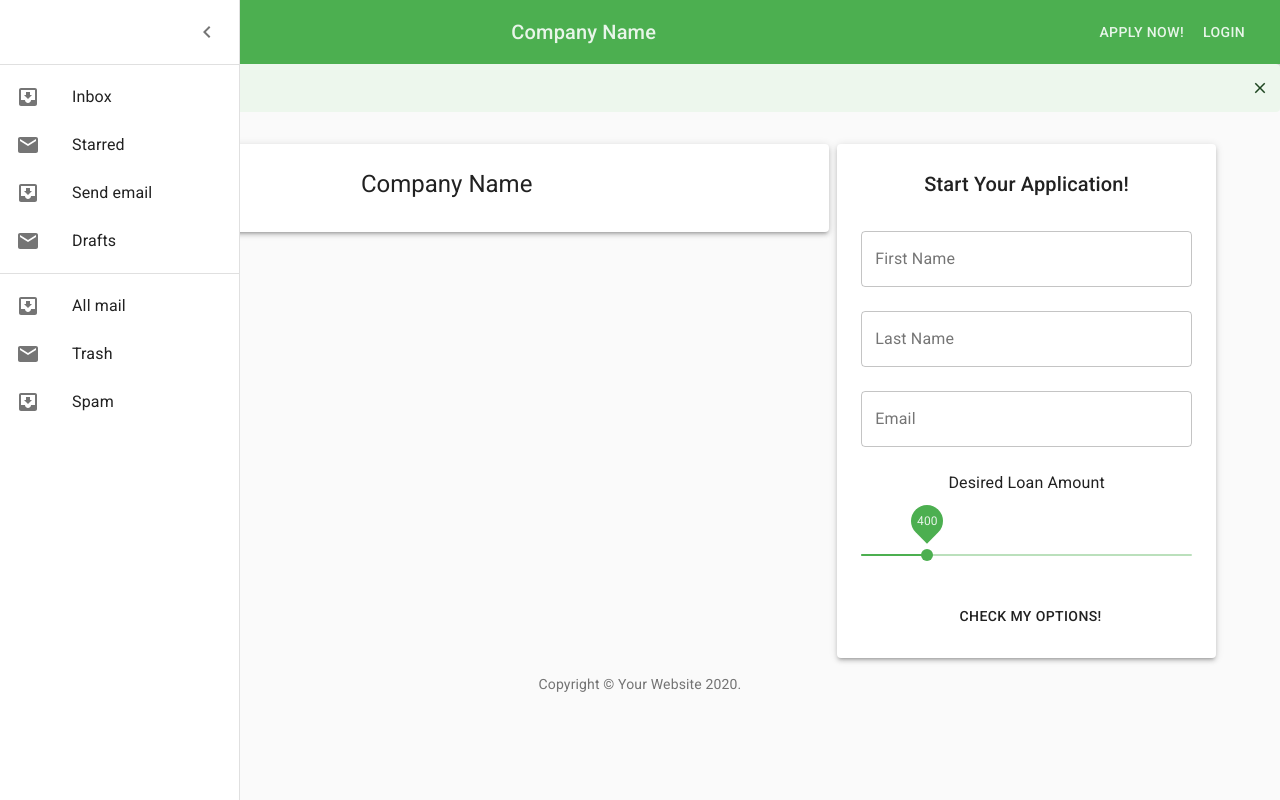
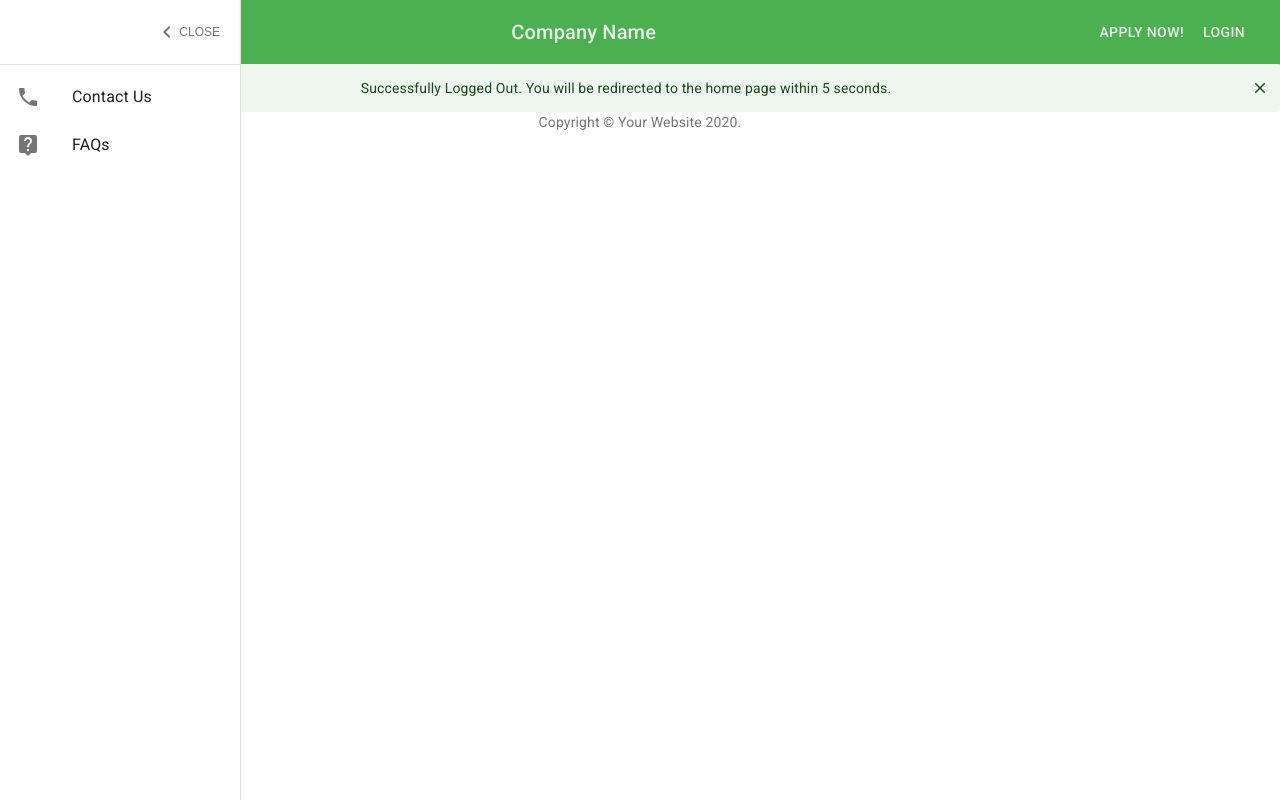
Before and after one commit to Hugens25/PaydayLoanSite, a React (Create React App) app: page /logout in a window 1280 px wide. Both pictures are taken after a click on the button 36 px from the left and 32 px from the top of the page. Built offline with nearby package versions, Linux system fonts and the light colour scheme; the HTML template or start-up script is replaced by a standard one.

Commit message:
changed logout logic, modified sidenav logic

```diff
--- a/src/components/UserPages/HomePage.js
+++ b/src/components/UserPages/HomePage.js
@@ -1,5 +1,5 @@
 import React, { useEffect, useState, Fragment } from 'react';
-import { Link } from 'react-router-dom';
+import { Link, Redirect } from 'react-router-dom';
 import { makeStyles } from '@material-ui/core/styles';
 import Paper from '@material-ui/core/Paper';
 import CssBaseline from '@material-ui/core/CssBaseline';
--- a/src/components/UserPages/Logout.js
+++ b/src/components/UserPages/Logout.js
@@ -1,5 +1,5 @@
 import React, { useEffect, useState } from 'react';
-import { Redirect } from 'react-router-dom';
+import { Redirect, Link, useHistory } from 'react-router-dom';
 import { makeStyles } from '@material-ui/core/styles';
 import Alert from '@material-ui/lab/Alert';
 import IconButton from '@material-ui/core/IconButton';
@@ -41,17 +41,27 @@ const useStyles = makeStyles((theme) => ({
         '& > * + *': {
           marginTop: theme.spacing(2),
         },
+        // display: 'flex',
+        // justifyContent: 'center'
+
       },
   }));
 
 export default function Logout(props) {
 
-  const {userInfo, setUserInfo, applicantInfo, setApplicantInfo } = props
+  const {userInfo, setUserInfo, applicantInfo, setApplicantInfo, setLoginAttempts } = props
   const [open, setOpen] = useState(true);
+  const history = useHistory();
 
   const handleLogOut = () => {
     setUserInfo({"isLoggedIn":false})
     setApplicantInfo({})
+    setLoginAttempts(1)
+    handleRemoveLogOutBanner()
+  }
+
+  const handleRemoveLogOutBanner = () => {
+    setTimeout(() => {setOpen(false); history.push('/')}, 4000)
   }
 
   useEffect(() => {
@@ -78,11 +88,11 @@ export default function Logout(props) {
             </IconButton>
           }
         >
-          Successfully Logged Out.
+          <div style={{width:'90vw'}}>Successfully Logged Out. You will be redirected to the home page within 5 seconds.</div>
         </Alert>
       </Collapse>
-      <LandingPage userInfo={userInfo} setUserInfo={setUserInfo} applicantInfo={applicantInfo} setApplicantInfo={setApplicantInfo} />
-      {!open && <Redirect to="/" />}
+      {/* <LandingPage userInfo={userInfo} setUserInfo={setUserInfo} applicantInfo={applicantInfo} setApplicantInfo={setApplicantInfo} setApplicantInfo={setApplicantInfo} setLoginAttempts={setLoginAttempts} /> */}
+      {/* {!open && <Redirect to="/" />} */}
     </div>
   );
 }
--- a/src/components/layout/Header.js
+++ b/src/components/layout/Header.js
@@ -75,11 +75,11 @@ export default function Navbar() {
             {userInfo.isLoggedIn && <StyledButton ><Link style={{ textDecoration: 'none', color: '#e8f5e9' }} to="/logout">LOGOUT</Link></StyledButton>}
           </Toolbar>
         </AppBar>
-        {isHambugerMenuOpen && <SideNav isHambugerMenuOpen={isHambugerMenuOpen} setIsHamburgerMenuOpen={setIsHamburgerMenuOpen}/>}
+        {isHambugerMenuOpen && <SideNav userInfo={userInfo} isHambugerMenuOpen={isHambugerMenuOpen} setIsHamburgerMenuOpen={setIsHamburgerMenuOpen}/>}
           <Route exact path="/" render={(props) => <LandingPage userInfo={userInfo} setUserInfo={setUserInfo} applicantInfo={applicantInfo} setApplicantInfo={setApplicantInfo} />}/>
           <Route path="/apply" render={(props) => <Apply userInfo={userInfo} setUserInfo={setUserInfo} applicantInfo={applicantInfo} setApplicantInfo={setApplicantInfo} />}/>
-          <Route path="/login" render={(props) => <Login userInfo={userInfo} setUserInfo={setUserInfo} />}/>
-          <Route path="/logout" render={(props) => <Logout userInfo={userInfo} setUserInfo={setUserInfo} applicantInfo={applicantInfo} setApplicantInfo={setApplicantInfo} />}/>
+          <Route path="/login" render={(props) => <Login userInfo={userInfo} setUserInfo={setUserInfo} maximumLoginAttemptsReached={maximumLoginAttemptsReached} setMaximumLoginAttemptsReached={setMaximumLoginAttemptsReached} loginAttempts={loginAttempts} setLoginAttempts={setLoginAttempts}/>}/>
+          <Route path="/logout" render={(props) => <Logout userInfo={userInfo} setUserInfo={setUserInfo} applicantInfo={applicantInfo} setApplicantInfo={setApplicantInfo} setLoginAttempts={setLoginAttempts}/>}/>
           <Route path="/home" render={(props) => <HomePage userInfo={userInfo} setUserInfo={setUserInfo} />}/>
           <Route path="/settings" render={(props) => <Settings userInfo={userInfo} setUserInfo={setUserInfo} />}/>
         </div>
--- a/src/components/layout/SideNav.js
+++ b/src/components/layout/SideNav.js
@@ -8,8 +8,14 @@ import ChevronLeftIcon from '@material-ui/icons/ChevronLeft';
 import ListItem from '@material-ui/core/ListItem';
 import ListItemIcon from '@material-ui/core/ListItemIcon';
 import ListItemText from '@material-ui/core/ListItemText';
-import InboxIcon from '@material-ui/icons/MoveToInbox';
-import MailIcon from '@material-ui/icons/Mail';
+import EmailIcon from '@material-ui/icons/Email';
+import DescriptionIcon from '@material-ui/icons/Description';
+import LiveHelpIcon from '@material-ui/icons/LiveHelp';
+import PhoneIcon from '@material-ui/icons/Phone';
+import SettingsIcon from '@material-ui/icons/Settings';
+import FolderIcon from '@material-ui/icons/Folder';
+import LibraryBooksIcon from '@material-ui/icons/LibraryBooks';
+import MonetizationOnIcon from '@material-ui/icons/MonetizationOn';
 
 const drawerWidth = 240;
 
@@ -34,10 +40,20 @@ const useStyles = makeStyles((theme) => ({
   },
 }));
 
+function NavListItem(props){
+    const {item} = props;
+    return (
+        <ListItem button key={item.text}>
+            <ListItemIcon>{item.icon}</ListItemIcon>
+            <ListItemText primary={item.text} />
+        </ListItem>
+    )
+}
+
 export default function PersistentDrawerLeft(props) {
   const classes = useStyles();
 
-  const {isHambugerMenuOpen, setIsHamburgerMenuOpen} = props;
+  const {isHambugerMenuOpen, setIsHamburgerMenuOpen, userInfo} = props;
 
   return (
     <div className={classes.root}>
@@ -52,25 +68,27 @@ export default function PersistentDrawerLeft(props) {
       >
         <div className={classes.drawerHeader}>
           <IconButton onClick={() => {setIsHamburgerMenuOpen(!isHambugerMenuOpen)}}>
-            <ChevronLeftIcon />
+            <ChevronLeftIcon /> <p style={{fontSize: '0.75rem'}}>CLOSE</p>
           </IconButton>
         </div>
         <Divider />
         <List>
-          {['Inbox', 'Starred', 'Send email', 'Drafts'].map((text, index) => (
-            <ListItem button key={text}>
-              <ListItemIcon>{index % 2 === 0 ? <InboxIcon /> : <MailIcon />}</ListItemIcon>
-              <ListItemText primary={text} />
-            </ListItem>
-          ))}
-        </List>
-        <Divider />
-        <List>
-          {['All mail', 'Trash', 'Spam'].map((text, index) => (
-            <ListItem button key={text}>
-              <ListItemIcon>{index % 2 === 0 ? <InboxIcon /> : <MailIcon />}</ListItemIcon>
-              <ListItemText primary={text} />
-            </ListItem>
+          {[
+              {text:'Account Summary', icon: <MonetizationOnIcon />, needsLogin:true},
+              {text:'Account Details', icon: <LibraryBooksIcon />, needsLogin:true},
+              {text:'Messages', icon: <EmailIcon />, needsLogin:true},
+              {text:'Documents', icon:<DescriptionIcon />, needsLogin:true},
+              {text:'Contact Us', icon:<PhoneIcon />, needsLogin:false},
+              {text:'FAQs', icon: <LiveHelpIcon />, needsLogin:false},
+              {text:'Settings', icon:<SettingsIcon />, needsLogin:true}
+            ].map((item) => (
+                item.needsLogin === true ?
+                    userInfo.isLoggedIn === true ?
+                        <NavListItem item={item}/>
+                    :
+                        null
+                :
+                    <NavListItem item={item}/>
           ))}
         </List>
       </Drawer>
```
